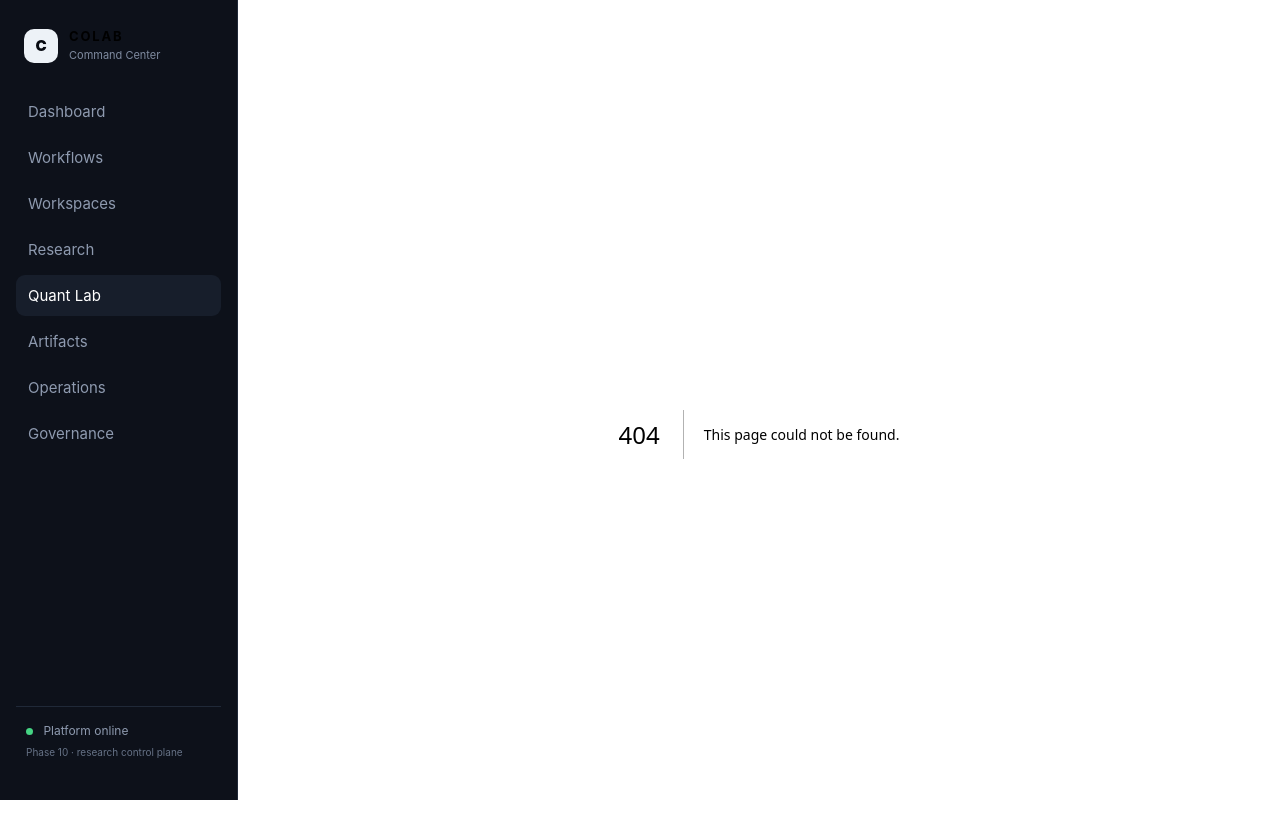
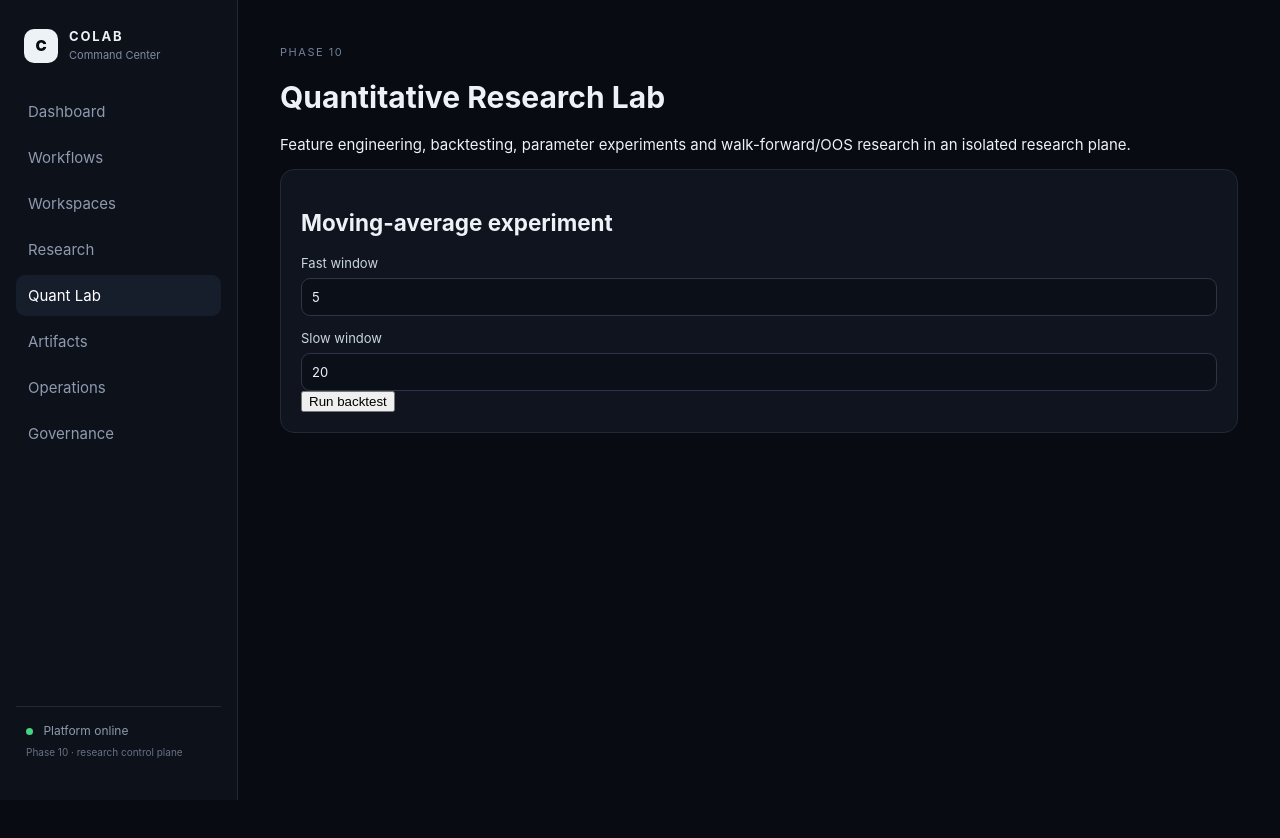
Before and after one commit to ykclassic/Colab, a Next.js app in the folder frontend/: page /quant in a window 1280 px wide. Before the commit this address had no page. Shown: the top 838 px of the page. After the commit the page ends 800 px from the top, so only its background shows below. Built offline with nearby package versions, Linux system fonts and the light colour scheme.

Commit message:
feat: add quantitative lab page

```diff
--- /dev/null
+++ b/frontend/app/quant/page.tsx
@@ -0,0 +1,49 @@
+'use client';
+
+import { useState } from 'react';
+
+const sampleBars = Array.from({ length: 60 }, (_, i) => {
+  const close = 100 + i * 0.25 + (i % 9 === 0 ? 2 : 0);
+  return {
+    timestamp: new Date(Date.UTC(2025, 0, 1 + i)).toISOString(),
+    symbol: 'RESEARCH', open: close - 0.1, high: close + 0.5,
+    low: close - 0.5, close, volume: 1000 + i * 10,
+  };
+});
+
+export default function QuantLabPage() {
+  const [fast, setFast] = useState(5);
+  const [slow, setSlow] = useState(20);
+  const [result, setResult] = useState<Record<string, unknown> | null>(null);
+  const [busy, setBusy] = useState(false);
+
+  async function runBacktest() {
+    setBusy(true);
+    try {
+      const response = await fetch('/api/quant/backtest', {
+        method: 'POST', headers: { 'content-type': 'application/json' },
+        body: JSON.stringify({ symbol: 'RESEARCH', bars: sampleBars, fast_window: fast, slow_window: slow }),
+      });
+      setResult(await response.json());
+    } finally { setBusy(false); }
+  }
+
+  const metrics = (result?.result as { metrics?: Record<string, number> } | undefined)?.metrics;
+  return (
+    <main className="page-shell">
+      <div className="page-heading"><div><p className="eyebrow">PHASE 10</p><h1>Quantitative Research Lab</h1><p>Feature engineering, backtesting, parameter experiments and walk-forward/OOS research in an isolated research plane.</p></div></div>
+      <section className="card">
+        <h2>Moving-average experiment</h2>
+        <div className="form-grid">
+          <label>Fast window<input type="number" min={2} max={250} value={fast} onChange={e => setFast(Number(e.target.value))} /></label>
+          <label>Slow window<input type="number" min={3} max={500} value={slow} onChange={e => setSlow(Number(e.target.value))} /></label>
+        </div>
+        <button disabled={busy || fast >= slow} onClick={runBacktest}>{busy ? 'Running…' : 'Run backtest'}</button>
+      </section>
+      {metrics && <section className="card"><h2>Backtest results</h2><div className="metric-grid">
+        {Object.entries(metrics).map(([key, value]) => <div key={key}><small>{key.replaceAll('_', ' ')}</small><strong>{typeof value === 'number' ? value.toFixed(4) : String(value)}</strong></div>)}
+      </div></section>}
+      {result && <section className="card"><h2>Experiment evidence</h2><p>Dataset checksum: <code>{String(result.dataset_checksum)}</code></p><p>Results are research artifacts only; this page does not execute trades.</p></section>}
+    </main>
+  );
+}
```
